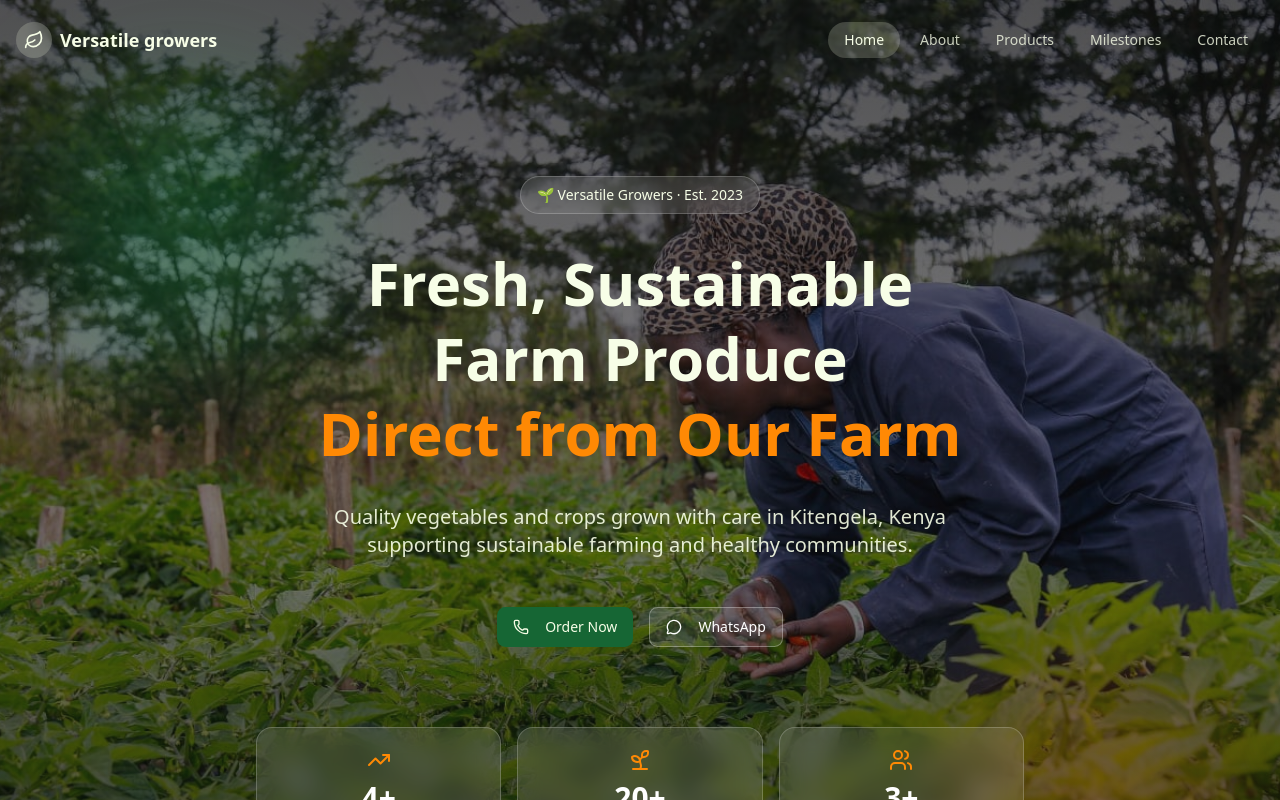
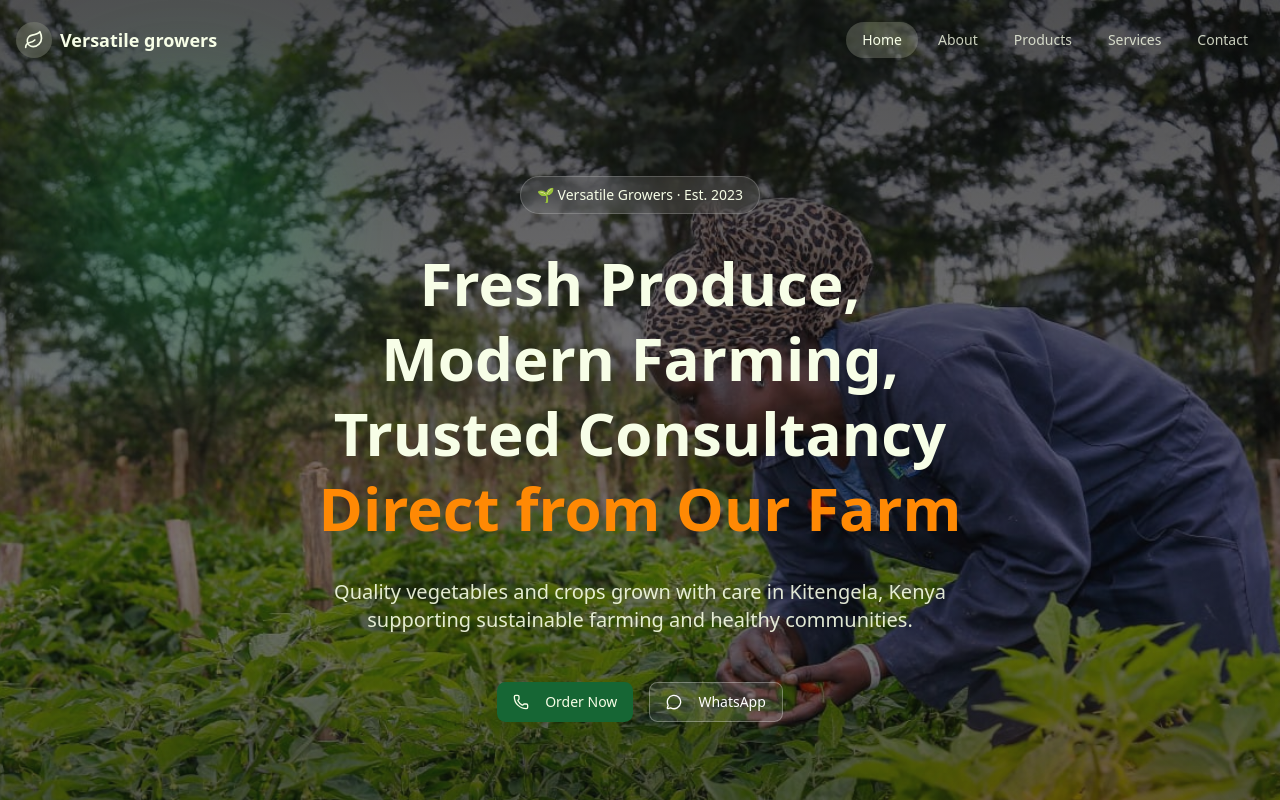
Before and after one commit to khayanga/versatile-growers, a Next.js app: page / in a window 1280 px wide. Shown: the top 800 px of the page. Built offline with nearby package versions, Linux system fonts and the light colour scheme.

Commit message:
new changes added to Hero, Milestones, and Navbar  components to enhance UI/UX.

```diff
--- a/components/Hero.tsx
+++ b/components/Hero.tsx
@@ -60,7 +60,7 @@ const Hero = () => {
 
           {/* Headline */}
           <h1 className="animate-fade-up animation-delay-100 text-4xl md:text-5xl lg:text-6xl font-display font-bold text-primary-foreground leading-tight text-balance">
-            Fresh, Sustainable Farm Produce
+            Fresh Produce, Modern Farming, Trusted Consultancy
             <span className="block text-orange-400">Direct from Our Farm</span>
           </h1>
 
--- a/components/Milestones.tsx
+++ b/components/Milestones.tsx
@@ -68,7 +68,7 @@ const MilestonesSection = () => {
   };
   return (
     <section
-      id="milestones"
+      id="services"
       className="py-16 md:py-24 bg-white relative overflow-hidden"
     >
       <SectionDecorator />
--- a/components/Navbar.tsx
+++ b/components/Navbar.tsx
@@ -7,7 +7,7 @@ const navLinks = [
   { name: "Home", href: "#home" },
   { name: "About", href: "#about" },
   { name: "Products", href: "#products" },
-  { name: "Milestones", href: "#milestones" },
+  { name: "Services", href: "#services" },
   { name: "Contact", href: "#contact" },
 ];
 
```
